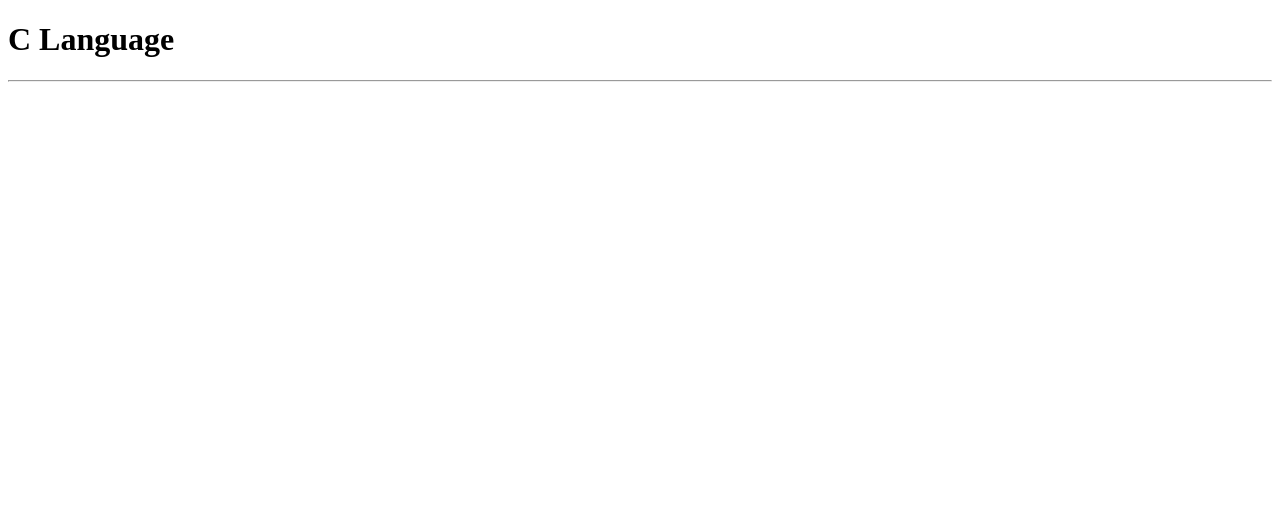
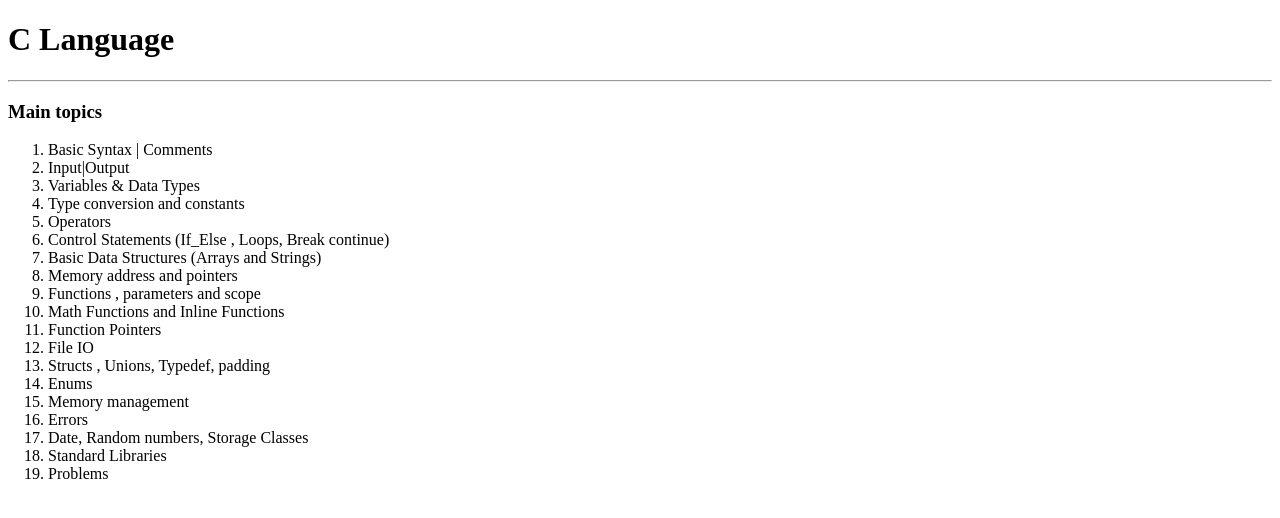
Before and after one commit to VBA10356/Project-no.-20---Scroll-Indicator, a plain HTML site: page clang.html in a window 1280 px wide. Drawn offline with Linux system fonts and the light colour scheme.

Commit message:
Made Changes

```diff
--- a/clang.html
+++ b/clang.html
@@ -8,6 +8,27 @@
 <body>
     <h1>C Language</h1>
     <hr>
-
+    <h3>Main topics</h3>
+    <ol>
+        <li>Basic Syntax | Comments</li>
+        <li>Input|Output</li>
+        <li>Variables & Data Types</li>
+        <li>Type conversion and constants</li>
+        <li>Operators</li>
+        <li>Control Statements (If_Else , Loops, Break continue)</li>
+        <li>Basic Data Structures (Arrays and Strings)</li>
+        <li>Memory address and pointers</li>
+        <li>Functions , parameters and scope</li>
+        <li>Math Functions and Inline Functions</li>
+        <li>Function Pointers</li>
+        <li>File IO</li>
+        <li>Structs , Unions, Typedef, padding</li>
+        <li>Enums</li>
+        <li>Memory management</li>
+        <li>Errors</li>
+        <li>Date, Random numbers, Storage Classes</li>
+        <li>Standard Libraries</li>
+        <li>Problems</li>
+    </ol>
 </body>
 </html>
```
